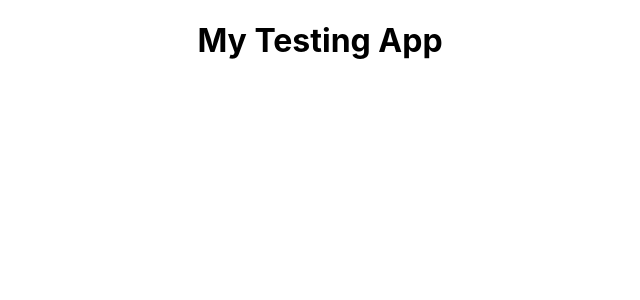
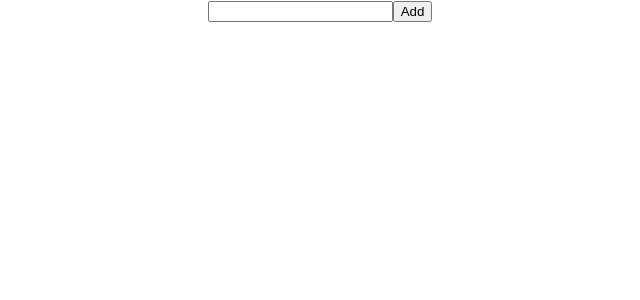
Before and after one commit to jacobmaxplumb/testing-project, a React (Create React App) app: page / in a window 1280 px wide. Shown: the top 300 px of the page, without its empty margins (320-960 px from the left). Built offline with nearby package versions, Linux system fonts and the light colour scheme.

Commit message:
made todo list component

```diff
--- a/src/App.js
+++ b/src/App.js
@@ -1,10 +1,24 @@
-
-import './App.css';
+import { useState } from "react";
+import "./App.css";
 
 function App() {
+  const [todos, setTodos] = useState([]);
+  const [text, setText] = useState("");
+
+  const addTodoItem = () => {
+    setTodos([...todos, text]);
+    setText('');
+  }
+
   return (
     <div className="App">
-      <h1>My Testing App</h1>
+      <input value={text} onChange={(e) => setText(e.target.value)}/>
+      <button onClick={addTodoItem}>Add</button>
+      <ul>
+        {todos.map((todo, index) => (
+          <li key={index}>{todo}</li>
+        ))}
+      </ul>
     </div>
   );
 }
```
Also changed, not shown: 1 other file (tests, documents, lock files or other folders).
